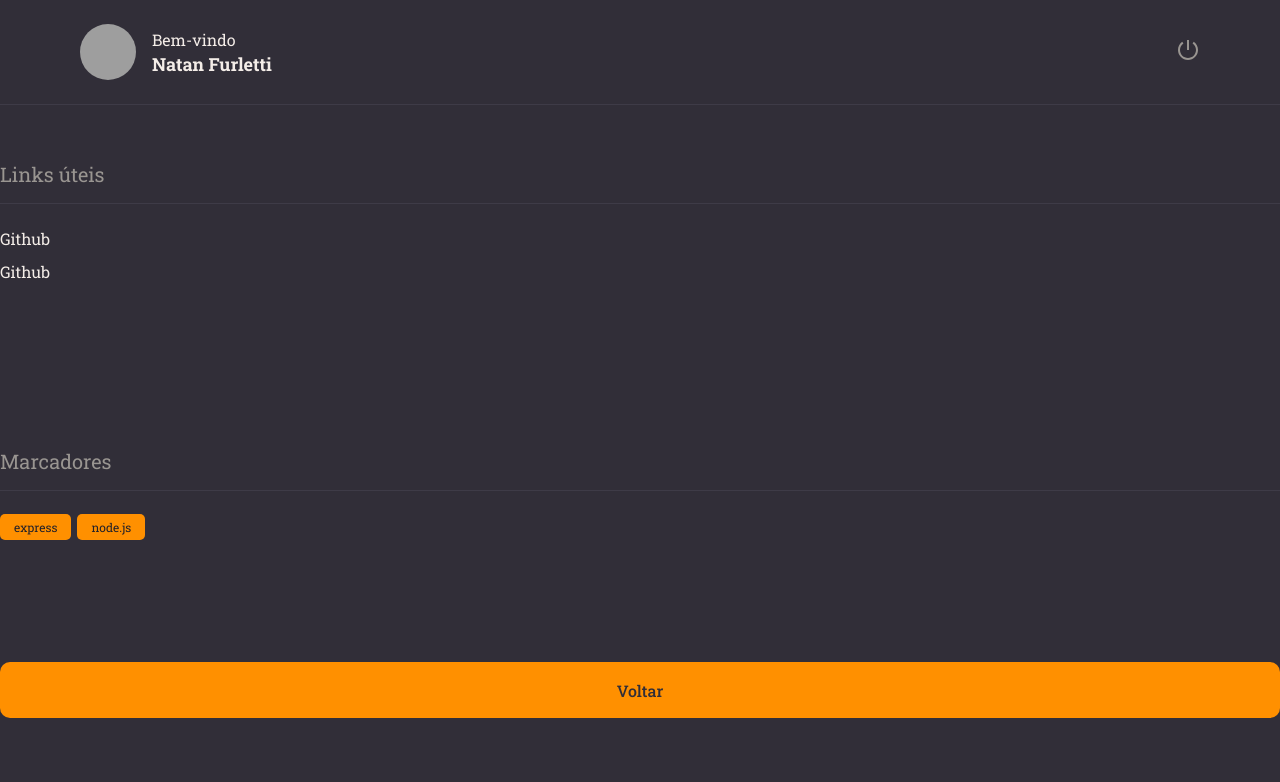
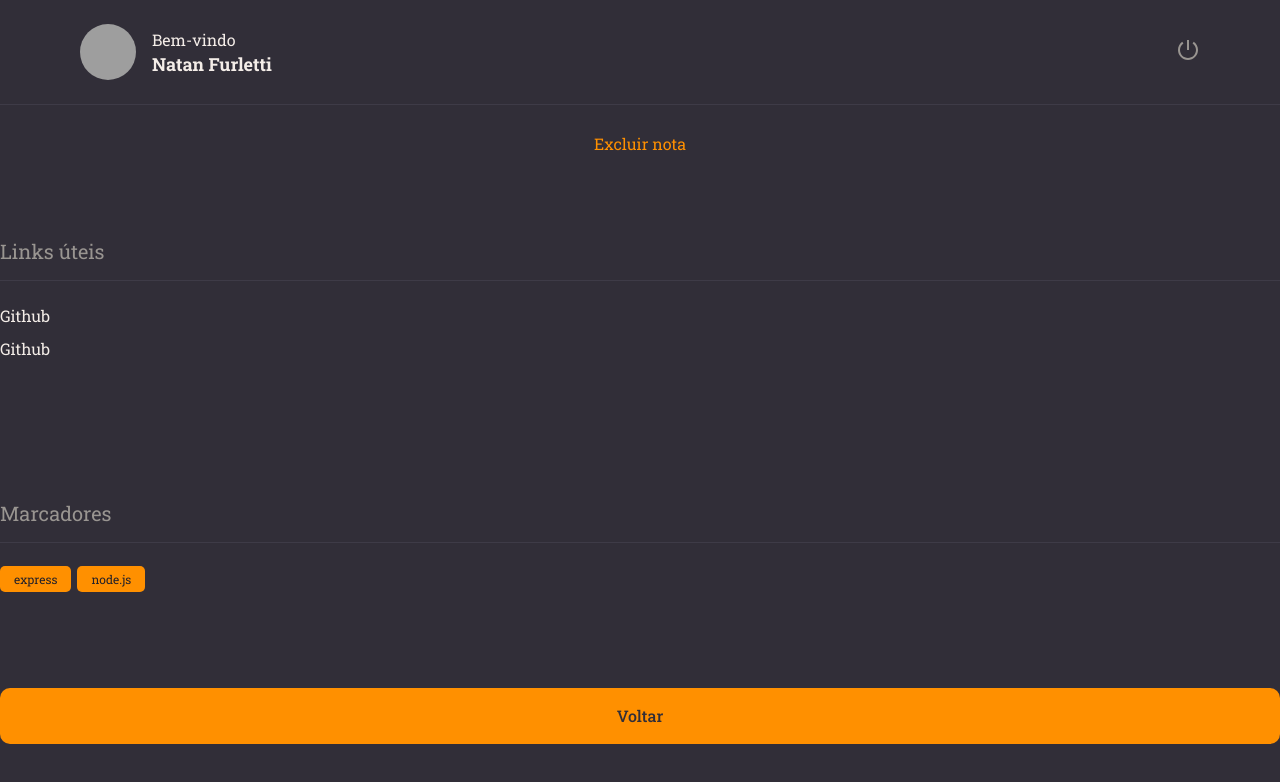
Before and after one commit to NatanFurletti/RocketNotes, a React (Vite) app: page / in a window 1280 px wide. Shown: the top 782 px of the page. Built offline with nearby package versions, Linux system fonts and the light colour scheme; grey boxes are pictures that could not be loaded.

Commit message:
feat add ButtonText

```diff
--- /dev/null
+++ b/src/components/ButtonText/index.jsx
@@ -0,0 +1,9 @@
+import { Container } from "./styles";
+
+export function ButtonText({ title, ...rest }) {
+  return (
+    <Container type="button" {...rest}>
+      {title}
+    </Container>
+  );
+}
--- /dev/null
+++ b/src/components/ButtonText/styles.js
@@ -0,0 +1,9 @@
+import styled from "styled-components";
+
+export const Container = styled.button`
+  background: none;
+  color: ${({ theme }) => theme.COLORS.ORANGE};
+
+  border: none;
+  font-size: 16px;
+`;
--- a/src/pages/Details/index.jsx
+++ b/src/pages/Details/index.jsx
@@ -1,7 +1,9 @@
 import { Container } from "./styles";
+
 import { Header } from "../../components/Header";
 import { Button } from "../../components/Button";
 import { Section } from "../../components/Section";
+import { ButtonText } from "../../components/ButtonText";
 import { Links } from "./styles";
 import { Tag } from "../../components/Tag";
 
@@ -9,6 +11,8 @@ export function Details() {
   return (
     <Container>
       <Header />
+
+      <ButtonText title="Excluir nota" />
 
       <Section title="Links úteis">
         <Links>
```
Also changed, not shown: 1 other file (tests, documents, lock files or other folders).
